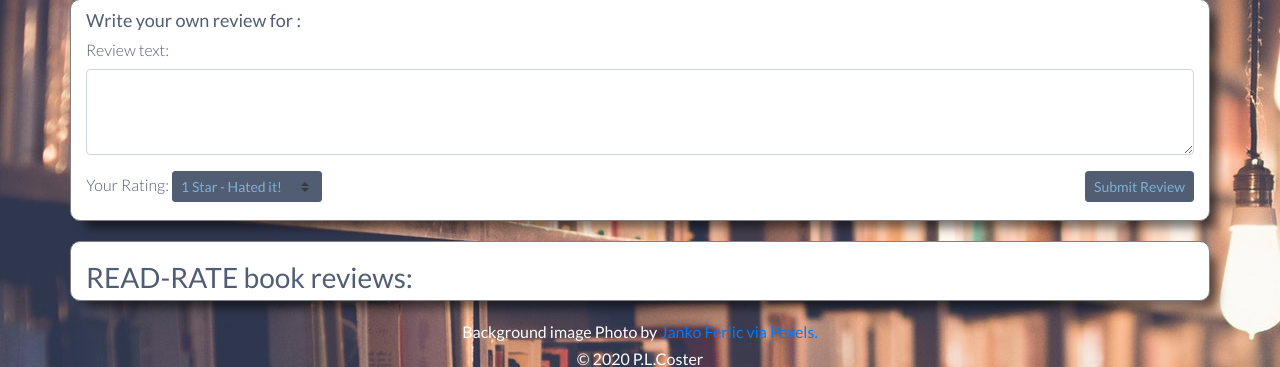
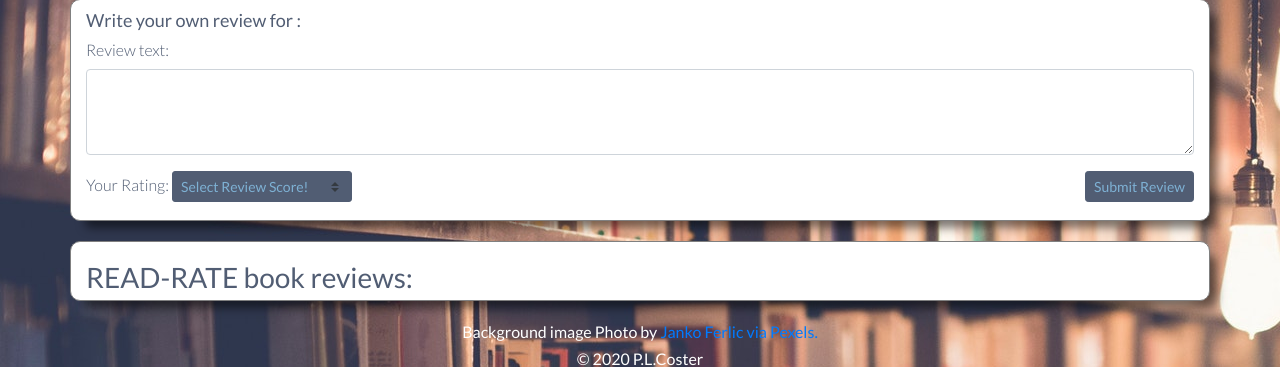
Before and after one commit to PLCoster/cs50web-project1, a Flask app: template templates/book_details.html in a window 1280 px wide. Shown: the part 404-771 px from the top of the page. Run offline with Flask 2, Linux system fonts and the light colour scheme; the template is opened without the code that fills it, so the values that code supplies are empty; the visitor is signed in with stand-in values (Sample User, id 1); some libraries are stand-ins or nearby versions.

Commit message:
Added user-review input form to book_details page

```diff
--- a/static/styles.css
+++ b/static/styles.css
@@ -281,7 +281,7 @@ BOOK DETAILS PAGE
 }
 
 .review select {
-  max-width: 150px;
+  max-width: 180px;
   border-radius: 3px;
 }
 
--- a/templates/book_details.html
+++ b/templates/book_details.html
@@ -36,19 +36,20 @@
   {% elif session.user_id %}
     <!-- Display review input form -->
     <h4>Write your own review for {{book[0][2]}}: </h4>
-    <form>
+    <form action="/review" method="POST">
       <div class="form-group review">
-        <label for="exampleFormControlTextarea1">Review text:</label>
-        <textarea class="form-control" id="exampleFormControlTextarea1" rows="3"></textarea>
+        <label for="review_text">Review text:</label>
+        <textarea class="form-control" id="review_text" rows="3" name="review_text" required></textarea>
       </div>
       <div class="form-group">
-        <label for="exampleFormControlSelect1">Your Rating:</label>
-        <select class="form-control custom-select-sm custom-select" id="exampleFormControlSelect1">
-          <option>1 Star - Hated it!</option>
-          <option>2 Stars - Didn't like it!</option>
-          <option>3 Stars - Liked it!</option>
-          <option>4 Stars - Loved it!</option>
-          <option>5 Stars - Amazing!</option>
+        <label for="review_score">Your Rating:</label>
+        <select class="form-control custom-select-sm custom-select" id="review_score" name="review_score" autocomplete="off">
+          <option value="" disabled selected>Select Review Score!</option>
+          <option value="5">&#9733;&#9733;&#9733;&#9733;&#9733; - Amazing!</option>
+          <option value="4">&#9733;&#9733;&#9733;&#9733;&#9734; - Loved it!</option>
+          <option value="3">&#9733;&#9733;&#9733;&#9734;&#9734; - Liked it!</option>
+          <option value="2">&#9733;&#9733;&#9734;&#9734;&#9734; - Didn't like it!</option>
+          <option value="1">&#9733;&#9734;&#9734;&#9734;&#9734; - Hated it!</option>
         </select>
         <button class="btn btn-sm btn-primary" type="submit">Submit Review</button>
       </div>
```
Also changed, not shown: 3 other files.
